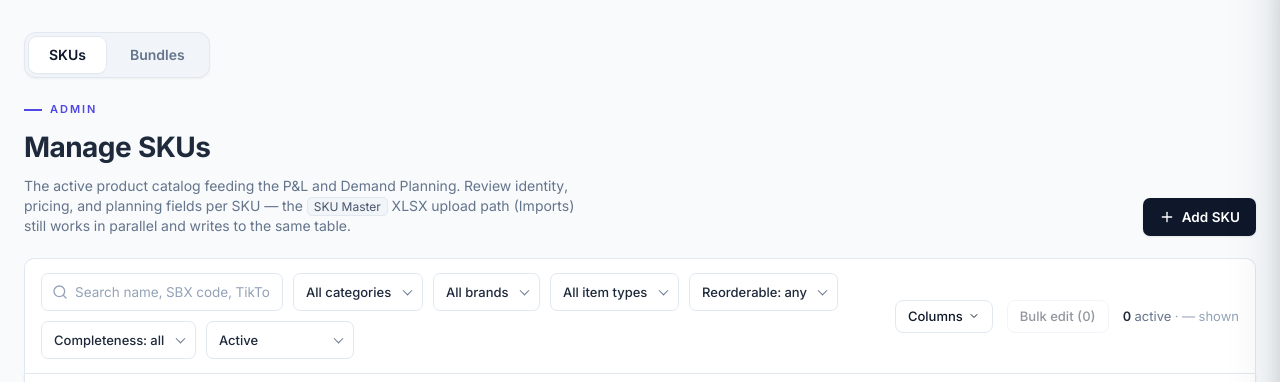
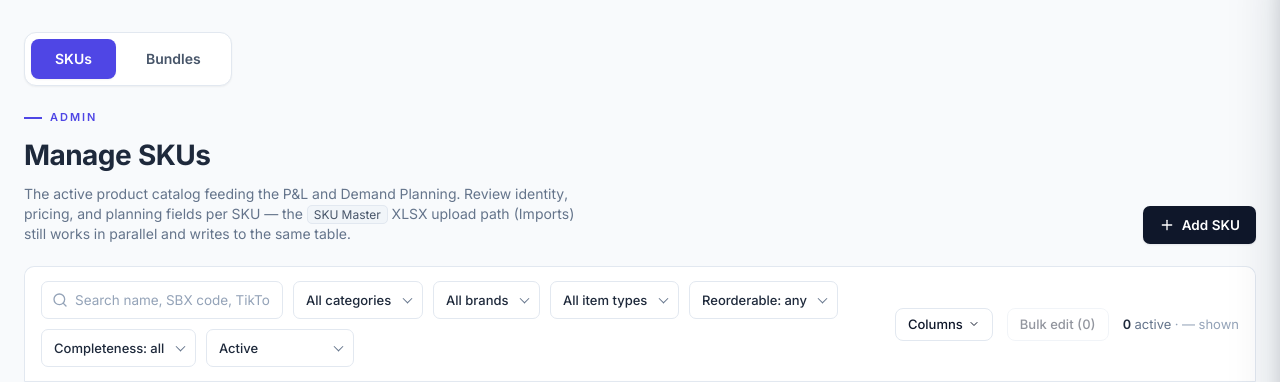
Before and after one commit to jordanblum1991/smashbox, a FastAPI app: page /admin/catalog in a window 1280 px wide. Shown: the part 57-439 px from the top of the page. Run offline with FastAPI, Linux system fonts and the light colour scheme; style sheets or scripts are compiled from the project's sources; some libraries are stand-ins or nearby versions.

Commit message:
admin tabs: bolder indigo segmented control on Catalog + Invoices
Active tab is now a solid indigo-600 pill (white text); inactive tabs hover
to a light indigo tint. Replaces the subtle white-on-slate pill so the
SKUs/Bundles and Vendor/Product tabs read clearly as a selectable toggle.
(Tailwind is rebuilt in the Docker stage on deploy, so the indigo utilities
compile into prod CSS automatically.)

Co-Authored-By: Claude Opus 4.8 <noreply@anthropic.com>

```diff
--- a/app/templates/admin/catalog.html
+++ b/app/templates/admin/catalog.html
@@ -10,11 +10,11 @@
 {% endblock %}
 
 {% block content %}
-<nav class="mb-6 inline-flex gap-1 rounded-xl border border-slate-200 bg-slate-100 p-1 shadow-sm" aria-label="Catalog sections">
+<nav class="mb-6 inline-flex gap-1.5 rounded-xl border border-slate-200 bg-white p-1.5 shadow-sm" aria-label="Catalog sections">
   <a href="/admin/catalog?tab=skus"
-     class="rounded-lg px-5 py-2 text-sm font-semibold transition {{ 'bg-white text-slate-900 shadow-sm ring-1 ring-slate-200' if active_tab == 'skus' else 'text-slate-500 hover:text-slate-800' }}">SKUs</a>
+     class="rounded-lg px-6 py-2.5 text-sm font-semibold transition {{ 'bg-indigo-600 text-white shadow-sm' if active_tab == 'skus' else 'text-slate-600 hover:bg-indigo-50 hover:text-indigo-700' }}">SKUs</a>
   <a href="/admin/catalog?tab=bundles"
-     class="rounded-lg px-5 py-2 text-sm font-semibold transition {{ 'bg-white text-slate-900 shadow-sm ring-1 ring-slate-200' if active_tab == 'bundles' else 'text-slate-500 hover:text-slate-800' }}">Bundles</a>
+     class="rounded-lg px-6 py-2.5 text-sm font-semibold transition {{ 'bg-indigo-600 text-white shadow-sm' if active_tab == 'bundles' else 'text-slate-600 hover:bg-indigo-50 hover:text-indigo-700' }}">Bundles</a>
 </nav>
 {% if active_tab == 'bundles' %}{% include "admin/_bundles_body.html" %}{% else %}{% include "admin/_skus_body.html" %}{% endif %}
 {% endblock %}
--- a/app/templates/admin/invoices_hub.html
+++ b/app/templates/admin/invoices_hub.html
@@ -5,11 +5,11 @@
    active tab's existing page body on a full page load, so all the inline
    forms / PDF links / statement link keep working unchanged. #}
 {% block content %}
-<nav class="mb-6 inline-flex gap-1 rounded-xl border border-slate-200 bg-slate-100 p-1 shadow-sm" aria-label="Invoice sections">
+<nav class="mb-6 inline-flex gap-1.5 rounded-xl border border-slate-200 bg-white p-1.5 shadow-sm" aria-label="Invoice sections">
   <a href="/admin/invoices?tab=vendor"
-     class="rounded-lg px-5 py-2 text-sm font-semibold transition {{ 'bg-white text-slate-900 shadow-sm ring-1 ring-slate-200' if active_tab == 'vendor' else 'text-slate-500 hover:text-slate-800' }}">Vendor</a>
+     class="rounded-lg px-6 py-2.5 text-sm font-semibold transition {{ 'bg-indigo-600 text-white shadow-sm' if active_tab == 'vendor' else 'text-slate-600 hover:bg-indigo-50 hover:text-indigo-700' }}">Vendor</a>
   <a href="/admin/invoices?tab=product"
-     class="rounded-lg px-5 py-2 text-sm font-semibold transition {{ 'bg-white text-slate-900 shadow-sm ring-1 ring-slate-200' if active_tab == 'product' else 'text-slate-500 hover:text-slate-800' }}">Product</a>
+     class="rounded-lg px-6 py-2.5 text-sm font-semibold transition {{ 'bg-indigo-600 text-white shadow-sm' if active_tab == 'product' else 'text-slate-600 hover:bg-indigo-50 hover:text-indigo-700' }}">Product</a>
 </nav>
 {% if active_tab == 'product' %}{% include "admin/_invoices_product_body.html" %}{% else %}{% include "admin/_invoices_vendor_body.html" %}{% endif %}
 {% endblock %}
```
